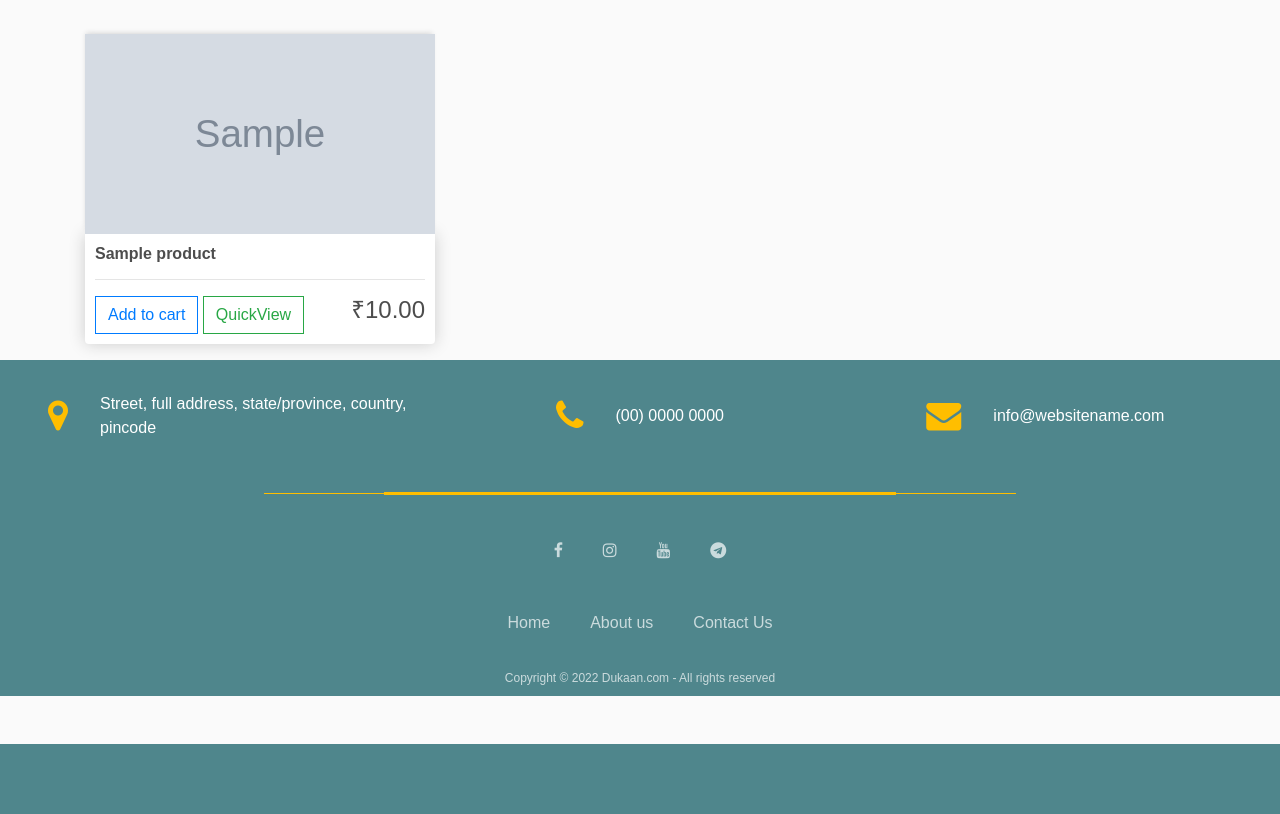
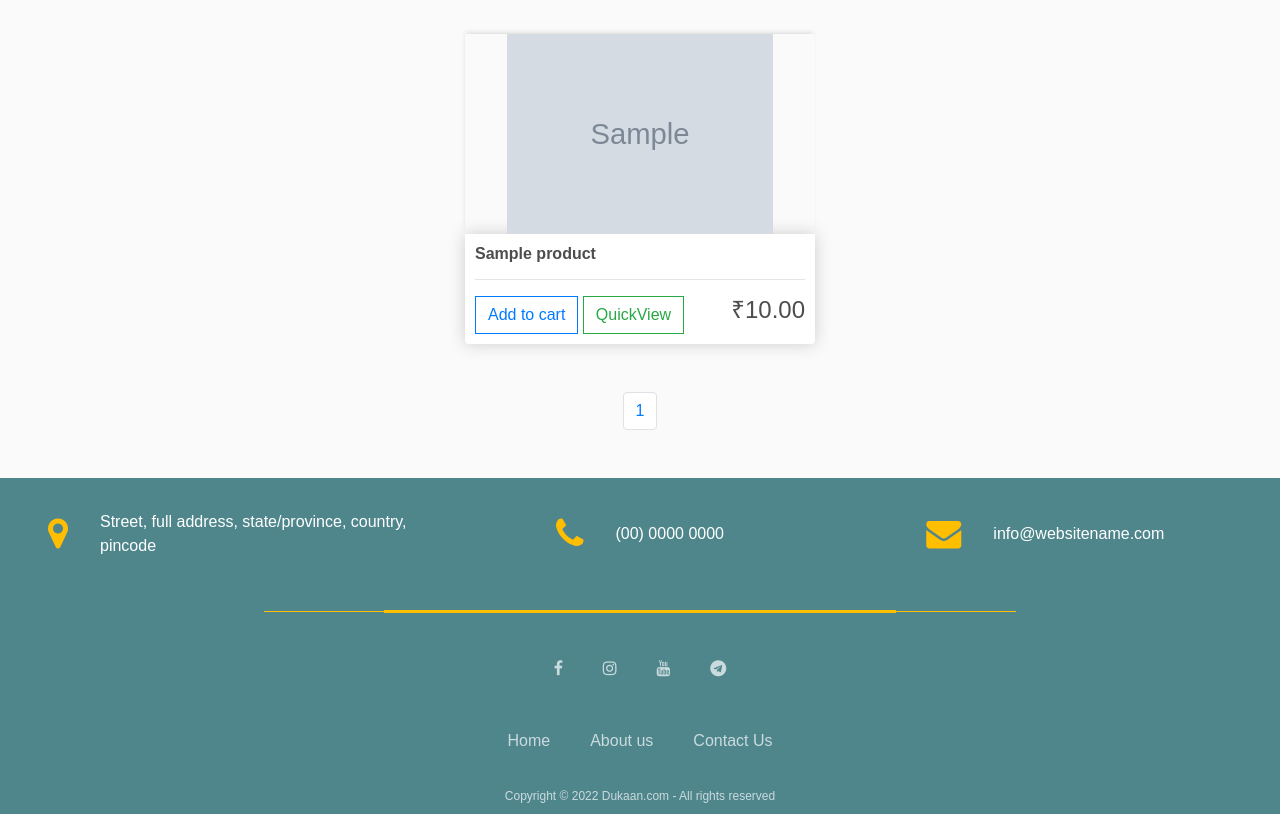
Before and after one commit to shourya2006/Dukaan.com, a Django app: template ecommerce/store/templates/store/store.html in a window 1280 px wide. Shown: the part 56-870 px from the top of the page. Before the commit the page ends 800 px from the top, so only its background shows below. Run offline with Django 3.2, Linux system fonts and the light colour scheme; the template is opened without the code that fills it: most values are stand-ins (such as "Sample title", 1, 10 or a date in 2020); grey boxes marked "Sample" are stand-in pictures; some libraries are stand-ins or nearby versions.

Commit message:
Pagintion added

```diff
--- a/ecommerce/static/css/main.css
+++ b/ecommerce/static/css/main.css
@@ -19,6 +19,7 @@ h6 {
 }
 
 .thumbnail {
+  object-fit: contain !important;
   width: 100%;
   height: 200px;
   -webkit-box-shadow: -1px -3px 5px -2px rgba(214, 214, 214, 1);
--- a/ecommerce/store/templates/store/store.html
+++ b/ecommerce/store/templates/store/store.html
@@ -1,8 +1,13 @@
 {% extends 'store/main.html' %}
 {% load static %}
 {% block content %}
+<style>
+    .row {
+        justify-content: center;
+    }
+</style>
 <div class="row">
-    {% for product in products%}
+    {% for product in prods %}
     <div class="col-lg-4">
         <img class="thumbnail" src="{{product.imageURL}}">
         <div class="box-element product">
@@ -16,4 +21,24 @@
     </div>
     {% endfor %}
 </div>
+
+
+<nav aria-label="Page navigation example">
+    <ul class="pagination justify-content-center  my-5">
+        {% if prods.has_previous %}
+        <li class="page-item"><a href="?page=1" class="page-link">&laquo; First Page</a></li>
+        <li class="page-item"><a href="?page={{prods.previous_page_number}}" class="page-link">Previous Page</a></li>
+        {% endif %}
+        {% for num in nums %}
+        <li class="page-item"><a class="page-link" href="?page={{forloop.counter}}">{{forloop.counter}}</a></li>
+        {% endfor %}
+        {% if prods.has_next %}
+
+        <li class="page-item"><a href="?page={{prods.next_page_number}}" class="page-link">Next Page</a></li>
+        <li class="page-item"><a href="?page={{prods.paginator.num_pages}}" class="page-link">Last Page &raquo;</a></li>
+        {% endif %}
+    </ul>
+
+</nav>
+
 {% endblock content %}
```
Also changed, not shown: ecommerce/store/views.py (+7 -2 lines), ecommerce/db.sqlite3, ecommerce/static/images/phone.jpeg (added), ecommerce/static/images/shoes.jpeg (added).
